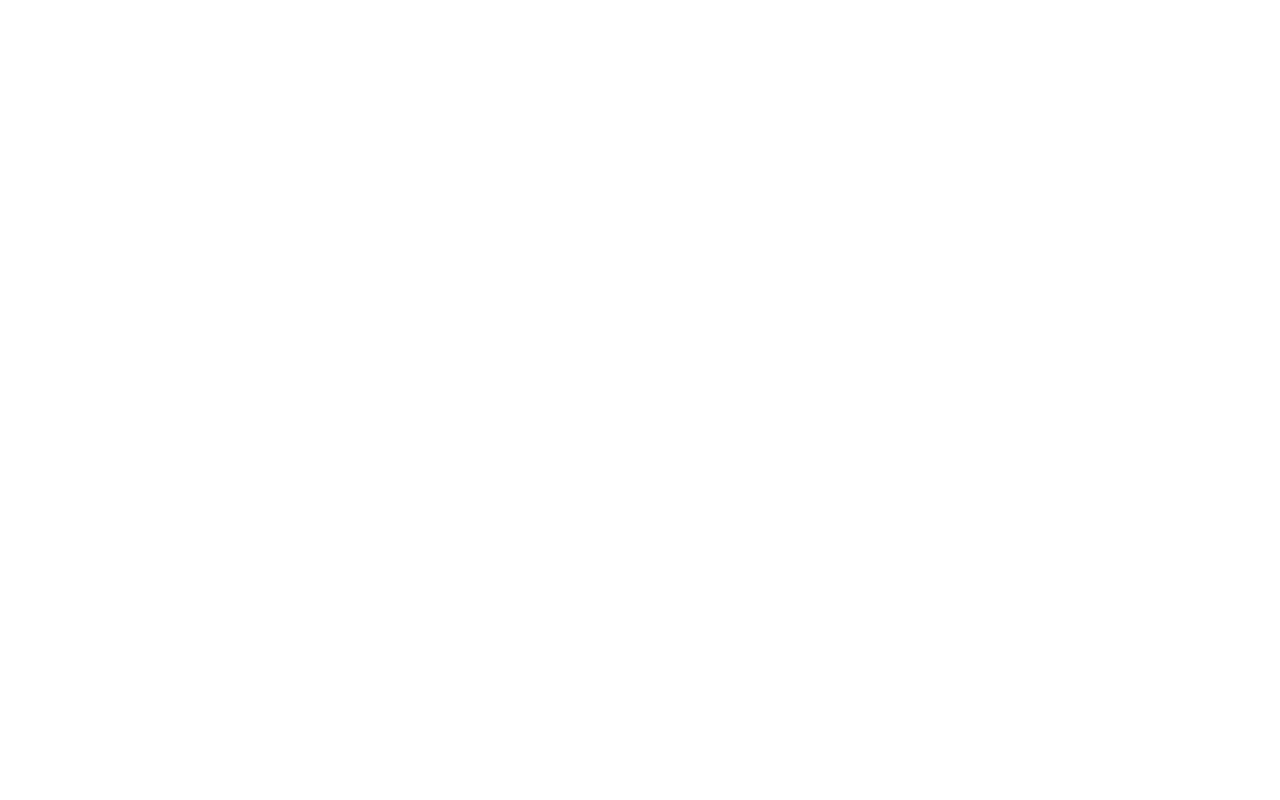
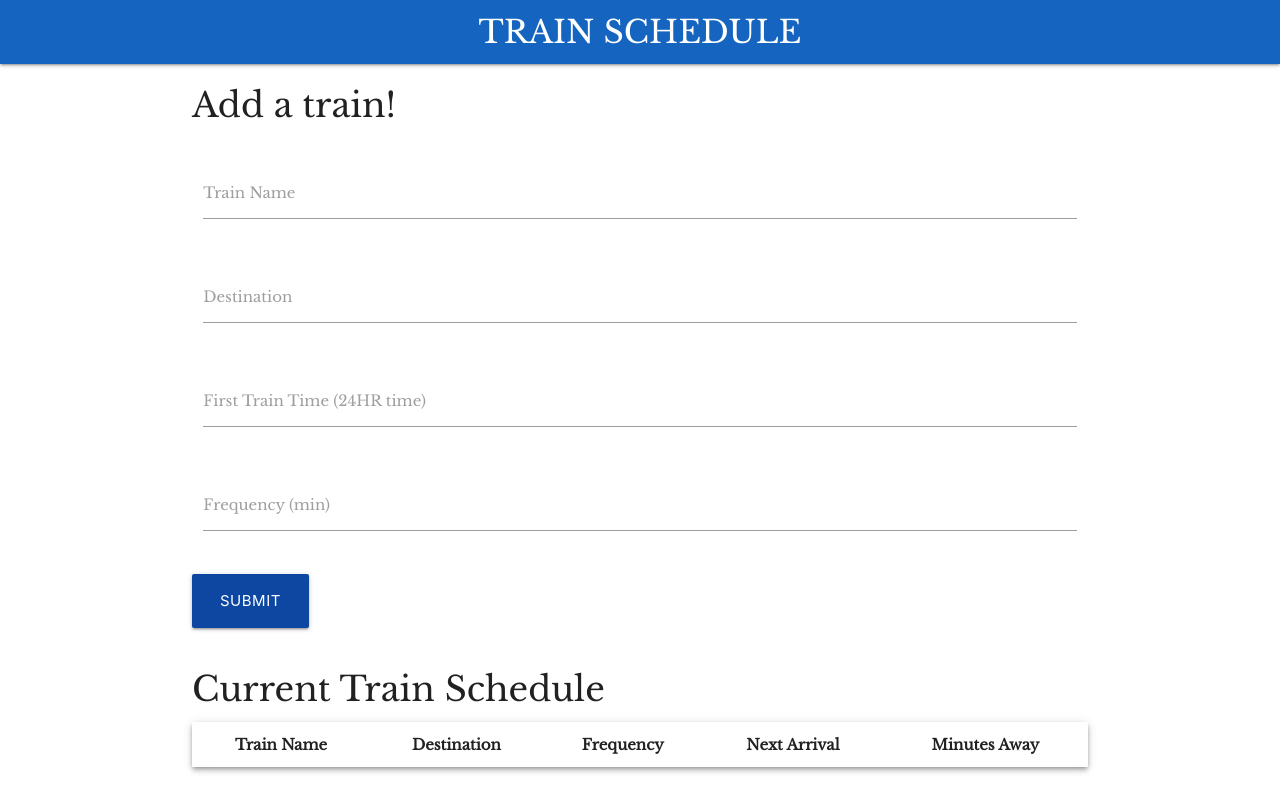
Before and after one commit to mercedeswalsh/trainTime, a plain HTML site: page index.html in a window 1280 px wide. Drawn offline with nearby package versions, Linux system fonts and the light colour scheme.

Commit message:
added add train form and edited current trains

```diff
--- /dev/null
+++ b/assets/css/reset.css
@@ -0,0 +1,43 @@
+html, body, div, span, applet, object, iframe,
+h1, h2, h3, h4, h5, h6, p, blockquote, pre,
+a, abbr, acronym, address, big, cite, code,
+del, dfn, em, img, ins, kbd, q, s, samp,
+small, strike, strong, sub, sup, tt, var,
+b, u, i, center,
+dl, dt, dd, ol, ul, li,
+fieldset, form, label, legend,
+table, caption, tbody, tfoot, thead, tr, th, td,
+article, aside, canvas, details, embed,
+figure, figcaption, footer, header, hgroup,
+menu, nav, output, ruby, section, summary,
+time, mark, audio, video {
+	margin: 0;
+	padding: 0;
+	border: 0;
+	font-size: 100%;
+	font-family: 'Libre Baskerville', serif;
+	vertical-align: baseline;
+}
+/* HTML5 display-role reset for older browsers */
+article, aside, details, figcaption, figure,
+footer, header, hgroup, menu, nav, section {
+	display: block;
+}
+body {
+	line-height: 1;
+}
+ol, ul {
+	list-style: none;
+}
+blockquote, q {
+	quotes: none;
+}
+blockquote:before, blockquote:after,
+q:before, q:after {
+	content: '';
+	content: none;
+}
+table {
+	border-collapse: collapse;
+	border-spacing: 0;
+}
--- /dev/null
+++ b/assets/css/style.css
@@ -0,0 +1,3 @@
+.submitButton {
+    background-color: blue;
+}
--- a/index.html
+++ b/index.html
@@ -4,14 +4,148 @@
     <meta charset="UTF-8">
     <meta name="viewport" content="width=device-width, initial-scale=1.0">
     <meta http-equiv="X-UA-Compatible" content="ie=edge">
-    <title>Document</title>
+    <title>Train Time</title>
+    <!-- google fonts file -->
+    <link href="https://fonts.googleapis.com/css?family=Libre+Baskerville&display=swap" rel="stylesheet">
+    <!-- reset file -->
+    <link rel="stylesheet" href="assets/css/reset.css">
+    <!-- materialize file -->
+    <link rel="stylesheet" href="https://cdnjs.cloudflare.com/ajax/libs/materialize/1.0.0/css/materialize.min.css">
+    <!-- additional style file -->
+    <link rel="stylesheet" href="assets/css/style.css">
 </head>
 <body>
 
+<!-- --------------------------------------------------------------- -->
 <!-- when adding trains, admin should be able to submit TRAIN NAME, DESTINATION, FIRST TRAIN TIME(24HR TIME), FREQUENCY(MINS) -->
 <!-- calculate when next train will arive relative to current time -->
 <!-- users from different machines must be able to see same train times -->
 
+<!-- to get NEXT ARRIVAL TIME -->
+<!-- // pass original date in seconds (unix) and rate in minutes
+const getNext = (original, rate) => {
+
+  const rateInSeconds = rate * 60
+
+  const now = moment().unix()
+
+  let lapse = original
+
+  while (lapse < now) {
+    lapse += rateInSeconds
+  }
+
+  return moment((lapse + rate), 'X').format('MMMM, Do YYYY hh:mm a')
+} -->
+<!-- --------------------------------------------------------------- -->
+
+<!-- top of page "navbar" -->
+<nav>
+    <div class="nav-wrapper #1565c0 blue darken-3">
+      <a href="#" class="brand-logo center">TRAIN SCHEDULE</a>
+    </div>
+</nav>
+
+<!-- spacing in between navbar and container -->
+<p></p><p></p><p></p><p></p><p></p>
+
+
+<body>
+
+<!-- add train container -->
+<div class="container">
+
+  <div class="row">
+    <h4>Add a train!</h4>
+  </div>
+
+<!-- form to add train -->
+ <div class="row">
+    <form class="col s12">
+
+    <div id="alert"></div>
+
+    <div class="row">
+      <div class="input-field col s12">
+        <input id="trainName" type="text" class="form-control">
+        <label for="trainTime">Train Name</label>
+      </div>
+    </div>
+
+    <div class="row">
+      <div class="input-field col s12">
+        <input id="destination" type="text" class="form-control">
+        <label for="trainTime">Destination</label>
+      </div>
+    </div>
+
+    <div class="row">
+      <div class="input-field col s12">
+        <input id="firstTrainTime" type="text" class="form-control">
+        <label for="trainTime">First Train Time (24HR time)</label>
+      </div>
+    </div>
+
+    <div class="row">
+      <div class="input-field col s12">
+        <input id="frequency" type="text" class="form-control">
+        <label for="trainTime">Frequency (min)</label>
+      </div>
+    </div>
+
+    <div class="row">
+      <button class="btn waves-effect waves-light btn-large #0d47a1 blue darken-4" type="submit" name="action">Submit
+      </button>
+    </div>
+
+    </form>
+  </div>
+
+<!-- end add train form container -->
+</div>
+
+<!-- current train schedule container -->
+<div class="container">
+  <h4>Current Train Schedule</h4>
+
+      <!-- train table div -->
+      <table class="centered striped z-depth-2">
+        <thead>
+          <!-- titles -->
+          <tr>
+              <th>Train Name</th>
+              <th>Destination</th>
+              <th>Frequency</th>
+              <th>Next Arrival</th>
+              <th>Minutes Away</th>
+          </tr>
+        </thead>
+
+      <!-- train info -->
+        <tbody id="tableBody"></tbody>
+      </table>
+
+<!-- end current train schedule container -->
+</div>
+</body>
+
+<!-- ***SCRIPT TAGS*** -->
+
+<!-- firebase script -->
+<!-- The core Firebase JS SDK is always required and must be listed first -->
+<script src="https://www.gstatic.com/firebasejs/6.6.2/firebase-app.js"></script>
+
+<!-- firestore script -->
+<script src="https://www.gstatic.com/firebasejs/7.0.0/firebase-firestore.js"></script>
+
+<!-- app script -->
+<script src="assets/javascript/app.js"></script>
+
+<!-- moment.js script -->
+<script src="https://cdnjs.cloudflare.com/ajax/libs/moment.js/2.24.0/moment.min.js"></script>
+
+<!-- materialize script -->
+<script src="https://cdnjs.cloudflare.com/ajax/libs/materialize/1.0.0/js/materialize.min.js"></script>
 
 
 </body>
```
Also changed, not shown: assets/javascript/app.js (added), package-lock.json (added).
